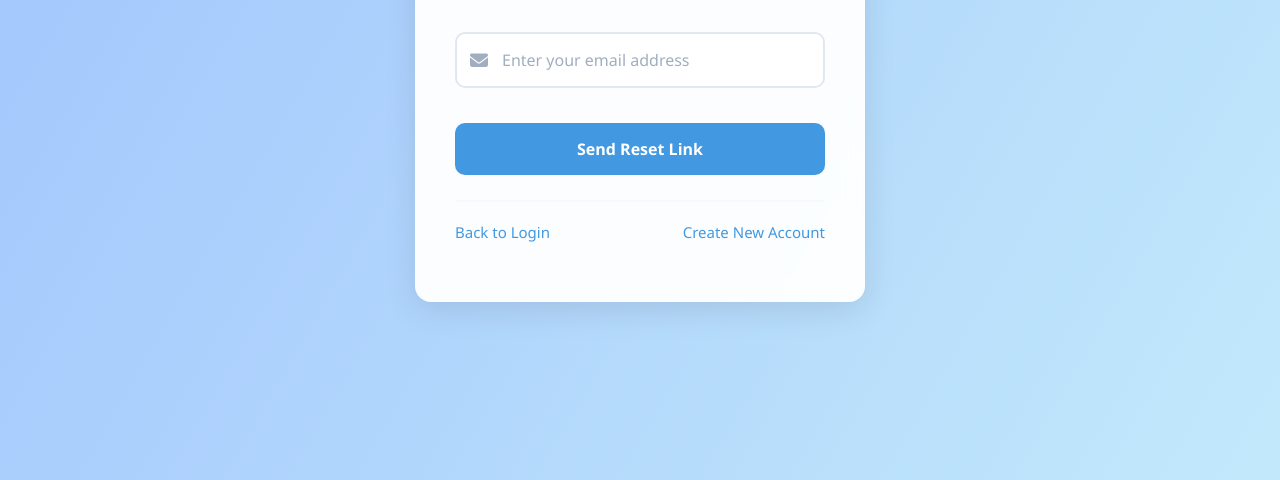
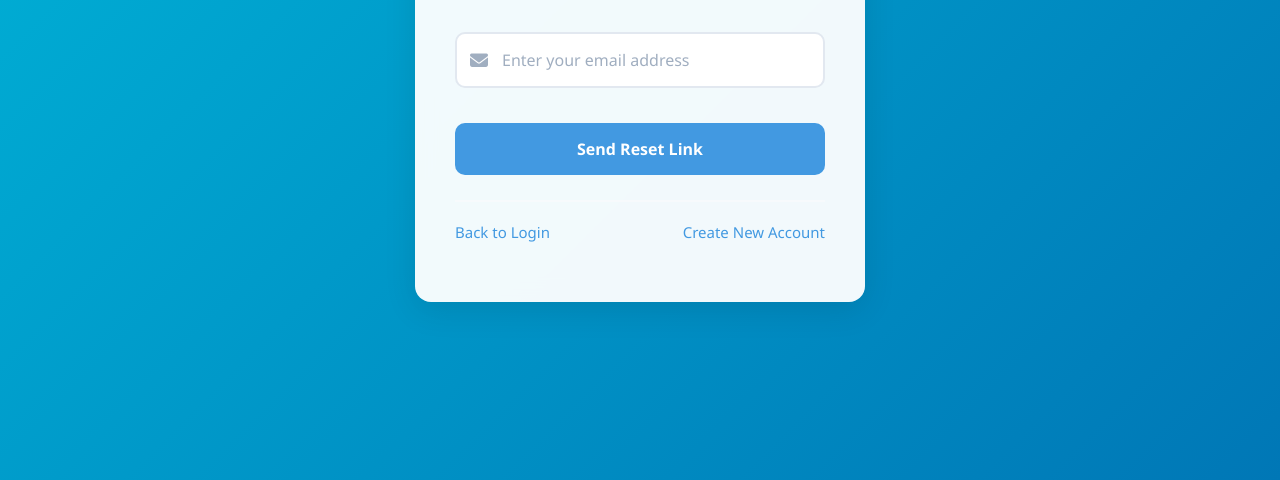
Before and after one commit to GeethaDeepika/fsd_application, a plain HTML site: page Frontend/forgot.html in a window 1280 px wide. Shown: the part 320-800 px from the top of the page. Drawn offline with Linux system fonts and the light colour scheme.

Commit message:
Update forgot-styles.css

```diff
--- a/Frontend/forgot-styles.css
+++ b/Frontend/forgot-styles.css
@@ -10,7 +10,7 @@ body {
     display: flex;
     align-items: center;
     justify-content: center;
-    background: linear-gradient(120deg, #a1c4fd 0%, #c2e9fb 100%);
+    background: linear-gradient(135deg, #00b4d8, #0077b6);
     padding: 20px;
 }
 
```
